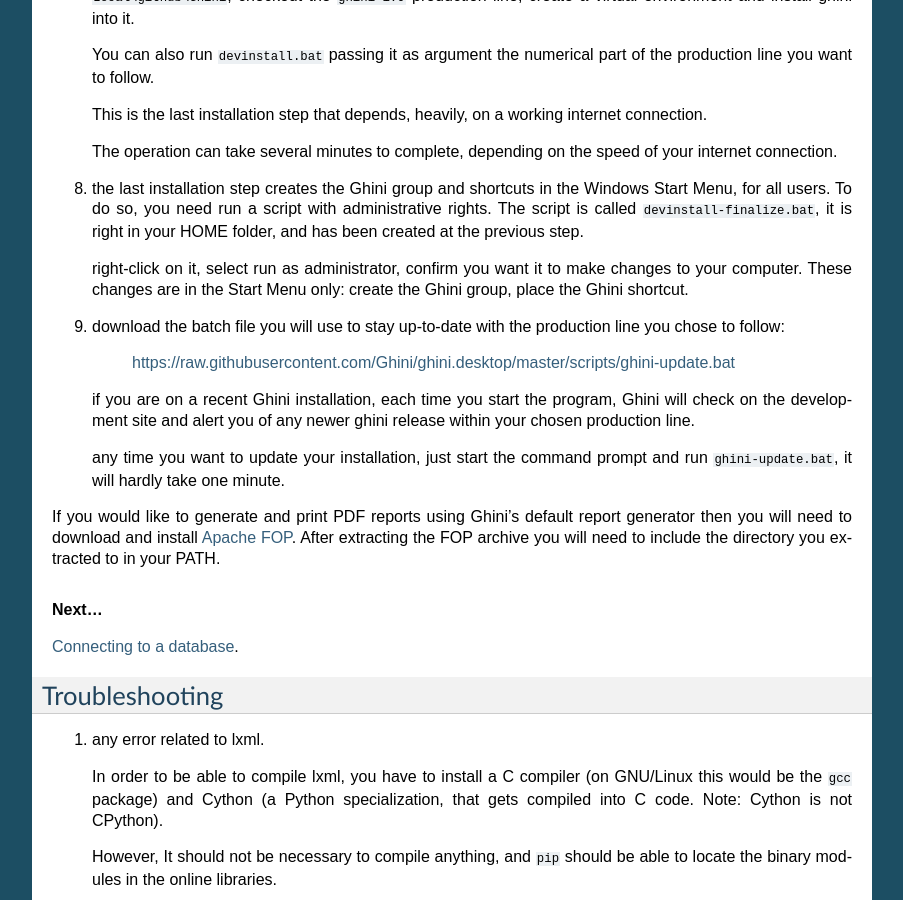
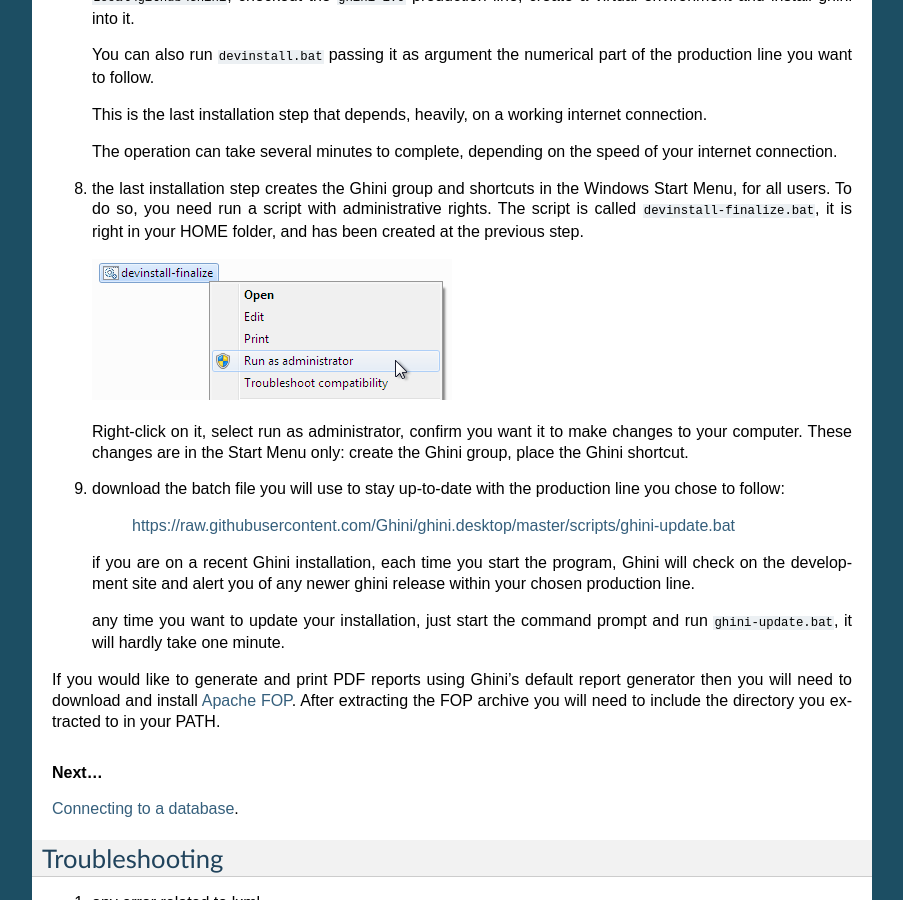
Before and after one commit to Ghini/ghini.desktop-docs.i18n, a Sphinx documentation site: the page built from doc/installing.rst, in a window 1280 px wide and 900 px high, scrolled down 6690 px. Shown: the whole window, without its empty margins (198-1101 px from the left). Built offline with Sphinx 7.4.7, drawn with Linux system fonts in a browser that asks for light colours.

Commit message:
show image for running as administrator, close #231

```diff
--- a/doc/installing.rst
+++ b/doc/installing.rst
@@ -301,8 +301,10 @@
    it is right in your HOME folder, and has been created at the previous
    step.
 
-   right-click on it, select run as administrator, confirm you want it to
-   make changes to your computer. These changes are in the Start Menu only:
+   .. image:: images/windows-run_as_administrator.png
+
+   Right-click on it, select run as administrator, confirm you want it to
+   make changes to your computer.  These changes are in the Start Menu only:
    create the Ghini group, place the Ghini shortcut.
 
 #. download the batch file you will use to stay up-to-date with the
```
Also changed, not shown: doc/images/windows-run_as_administrator.png (added), 15 other files.
